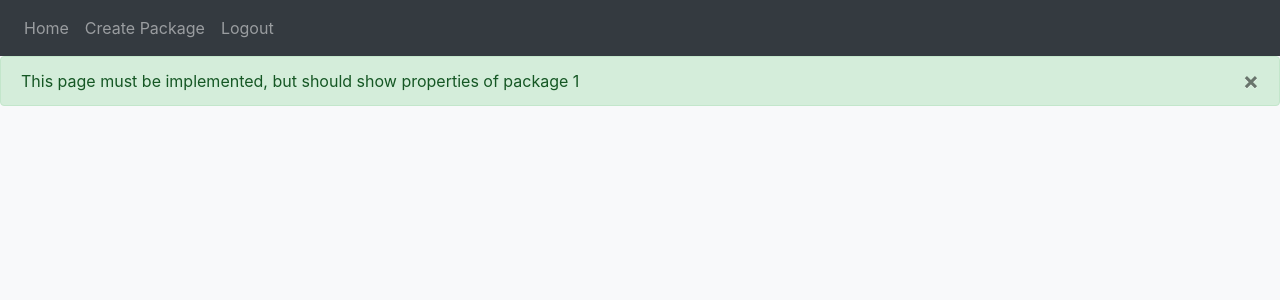
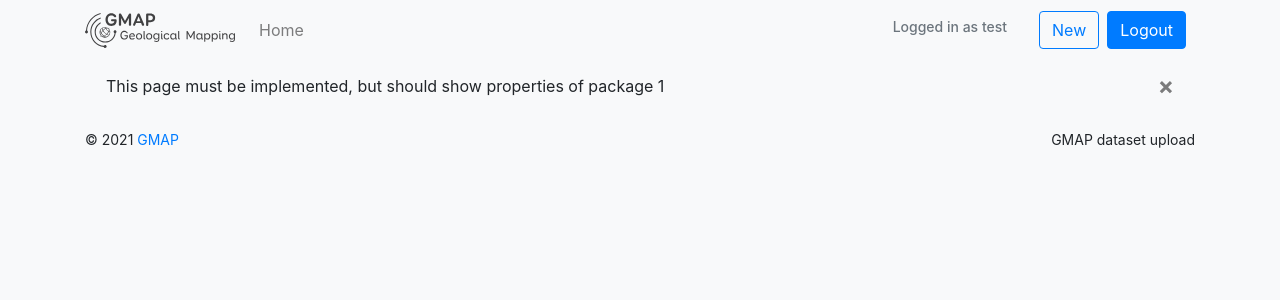
Before and after one commit to europlanet-gmap/data_site, a Flask app: page /1/record in a window 1280 px wide. Shown: the top 300 px of the page. Run offline with Flask 2, Linux system fonts and the light colour scheme; a user stored in the database is signed in; some libraries are stand-ins or nearby versions.

Commit message:
more layout

```diff
--- a/data_site/templates/base.html
+++ b/data_site/templates/base.html
@@ -1,9 +1,8 @@
+{% from 'bootstrap/nav.html' import render_nav_item %}
+{%  from "bootstrap/utils.html" import render_icon %}
+
 <!doctype html>
 <html lang="en">
-
-
-
-
 
 <head>
     <meta charset="utf-8">
@@ -26,9 +25,16 @@
     <!-- <link href="form-validation.css" rel="stylesheet"> -->
 </head>
 
+
 <body class="bg-light">
 
-<nav class="navbar navbar-expand-lg navbar-dark bg-dark">
+<nav class="navbar navbar-expand-lg navbar-light bg-light">
+    <div class="container">
+                <a class="navbar-brand" href="{{ url_for('blog.index') }}">
+                <img src="{{ url_for('static', filename='logo.svg') }}" alt="GMAP Data submission" width="150px">
+            </a>
+
+
         <button
                 class="navbar-toggler"
                 type="button"
@@ -37,55 +43,54 @@
         >
             <span class="navbar-toggler-icon"></span>
         </button>
+
         <div class="collapse navbar-collapse" id="navbar">
-        <div class="navbar-nav">
-            <a class="nav-item nav-link" id="home" href="/">Home</a>
-            {% if current_user.is_authenticated %}
-                <a class="nav-item nav-link" id="create" href="/create">Create Package</a>
-                <a class="nav-item nav-link" id="logout" href="/logout">Logout</a>
+            <div class="navbar-nav mr-auto">
+                {{ render_nav_item('index', 'Home') }}
+            </div>
+            <div class="navbar-nav ml-auto">
+                {% if not current_user.is_authenticated %}
+                    <a class="btn btn-outline-primary ml-2" href="{{ url_for('auth.login') }}">Login</a>
+                    <a class="btn btn-primary ml-2" href="{{ url_for('auth.register') }}">Register</a>
                 {% else %}
-                <a class="nav-item nav-link" id="login" href="/login">Login</a>
-                <a class="nav-item nav-link" id="register" href="/register">Sign Up</a>
+                    <h6 class="dropdown-header"> Logged in as {{ current_user.username }} </h6>
+                    <a class="btn btn-outline-primary ml-2" href="{{ url_for('blog.create') }}"> {{ render_icon ("cloud-upload") }} New</a>
+                    <a class="btn btn-primary ml-2" href="{{ url_for('auth.logout') }}">Logout</a>&nbsp;&nbsp;
                 {% endif %}
             </div>
         </div>
+      </div>
 </nav>
-
-<section class="content">
-    <header>
-        {% block header %}{% endblock %}
-    </header>
-
-
-    {% with messages = get_flashed_messages(with_categories=true) %} {% if
-    messages %} {% for category, message in messages %} {% if category ==
-    'error' %}
-        <div class="alert alert-danger alter-dismissable fade show" role="alert">
-            {{ message }}
-            <button type="button" class="close" data-dismiss="alert">
-                <span aria-hidden="true">&times;</span>
-            </button>
-        </div>
-    {% else %}
-        <div class="alert alert-success alter-dismissable fade show" role="alert">
-            {{ message }}
-            <button type="button" class="close" data-dismiss="alert">
-                <span aria-hidden="true">&times;</span>
-            </button>
-        </div>
-    {% endif %} {% endfor %} {% endif %} {% endwith %}
-
-
-
-
-    {#    CONTENT#}
-    {% block content %}{% endblock %}
 
 
 
 
 
-</section>
+<main>
+    <div class="container">
+        {% for message in get_flashed_messages(with_categories=True) %}
+            <div class="alert alert-{{ message[0] }}">
+                <button type="button" class="close" data-dismiss="alert">&times;</button>
+                {{ message[1] }}
+            </div>
+        {% endfor %}
+        {% block content %}{% endblock %}
+        {% block footer %}
+            <footer>
+                <p class="float-left">
+                    <small>&copy; 2021
+                        <a href="https://europlanet-gmap.eu" title="GMAP">GMAP</a>
+                    </small>
+                </p>
+                <p class="float-right">
+                    <small>GMAP dataset upload</small>
+                </p>
+            </footer>
+        {% endblock %}
+    </div>
+</main>
+
+
 <!-- <footer class="my-5 pt-5 text-muted text-center text-small">
     <p class="mb-1">&copy; 2017-2018 Company Name</p>
     <ul class="list-inline">
```
Also changed, not shown: data_site/static/logo.svg (added). Lines whose indentation alone changed are shown as unchanged.
